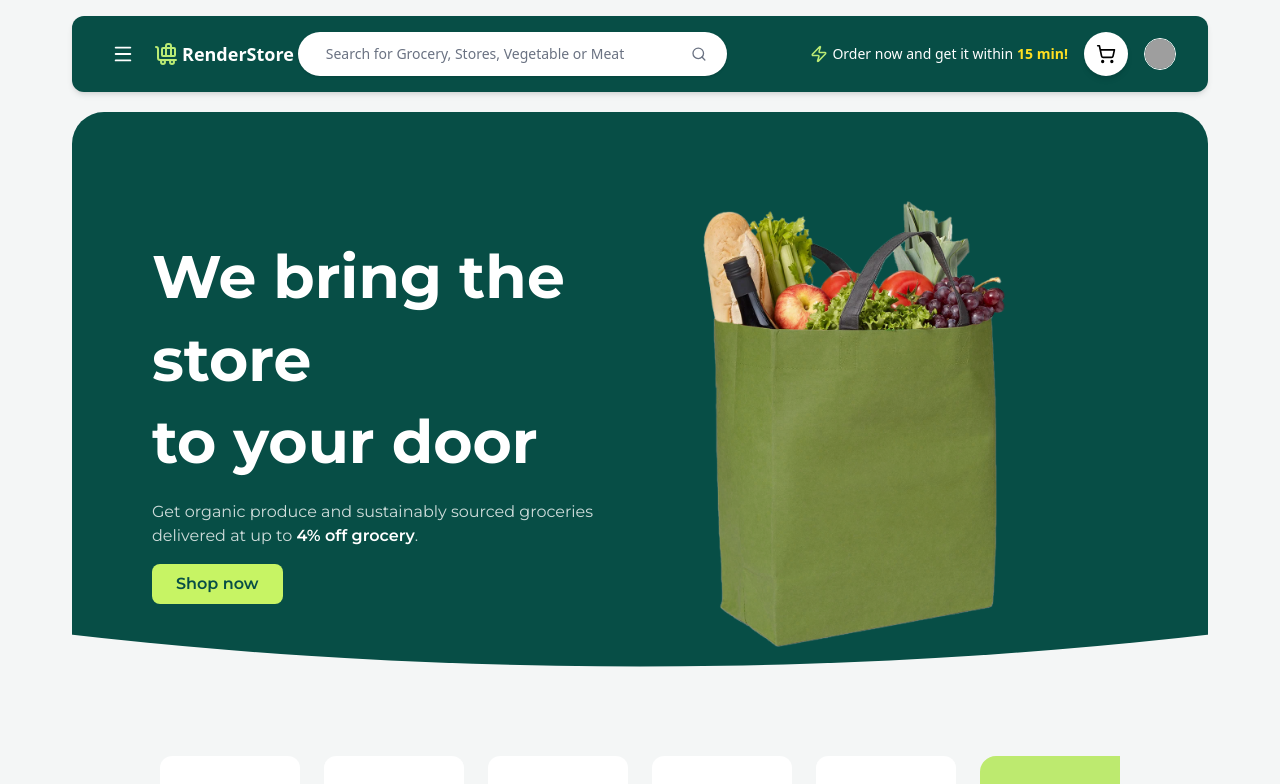
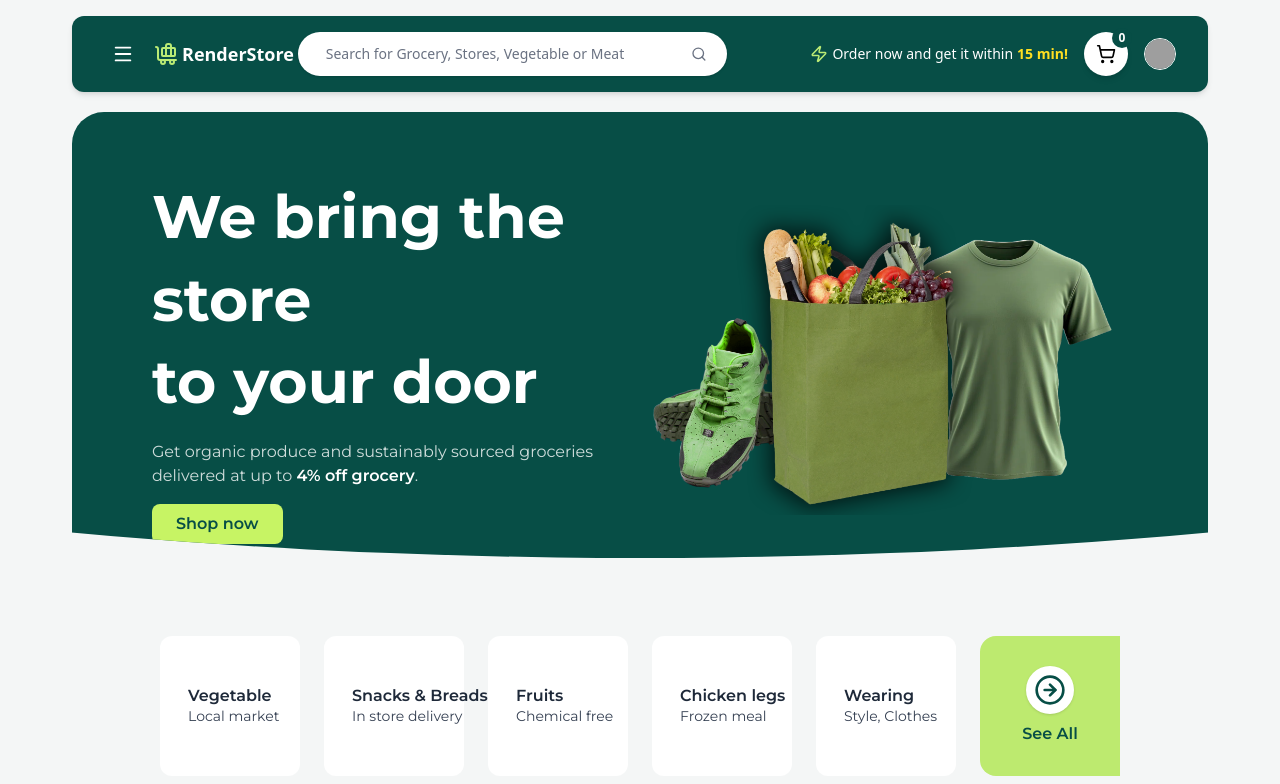
Before and after one commit to afterrender1/renderstore, a Next.js app: page / in a window 1280 px wide. Shown: the top 784 px of the page. Built offline with nearby package versions, Linux system fonts and the light colour scheme; no server answers; grey boxes are pictures that could not be loaded.

Commit message:
hero image added

```diff
--- a/component/Hero.tsx
+++ b/component/Hero.tsx
@@ -114,10 +114,10 @@ export default function Hero() {
           className="relative z-10 mt-10 md:mt-0 md:w-1/2 flex justify-center"
         >
           <Image
-            src="/images/bag.png"
+            src="/images/mainhero.png"
             alt="Grocery bag"
-            width={500}
-            height={500}
+            width={900}
+            height={900}
             className="object-cover"
           />
         </motion.div>
--- a/component/Navbar.tsx
+++ b/component/Navbar.tsx
@@ -91,6 +91,11 @@ export default function Navbar() {
               {cartCount}
             </span>
           )}
+          {cartCount === 0 && (
+            <span className="absolute -top-1 -right-1 bg-[#074E46] text-white text-xs font-bold w-5 h-5 rounded-full flex items-center justify-center">
+              0
+            </span>
+          )}
         </motion.button>
 
         {/* Cart Drawer */}
```
Also changed, not shown: public/images/mainhero.png (added).
